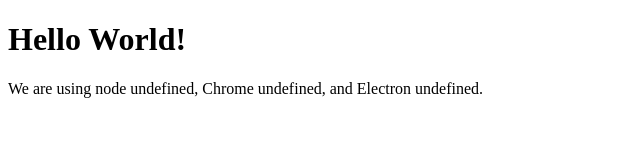
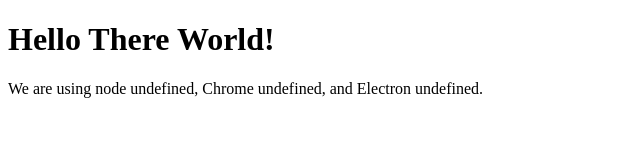
Before and after one commit to chrisuehlinger/orbital, an Electron app: page index.html in a window 1600 px wide. Shown: the whole page, without its empty margins (0-640 px from the left). Drawn offline with Linux system fonts and the light colour scheme.

Commit message:
Change the txt of the page to test

```diff
--- a/index.html
+++ b/index.html
@@ -5,7 +5,7 @@
     <title>Hello World!</title>
   </head>
   <body>
-    <h1>Hello World!</h1>
+    <h1>Hello There World!</h1>
     We are using node <script>document.write(process.versions.node)</script>,
     Chrome <script>document.write(process.versions.chrome)</script>,
     and Electron <script>document.write(process.versions.electron)</script>.
```
